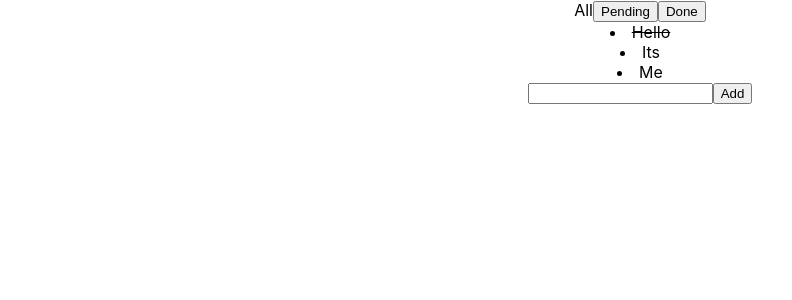
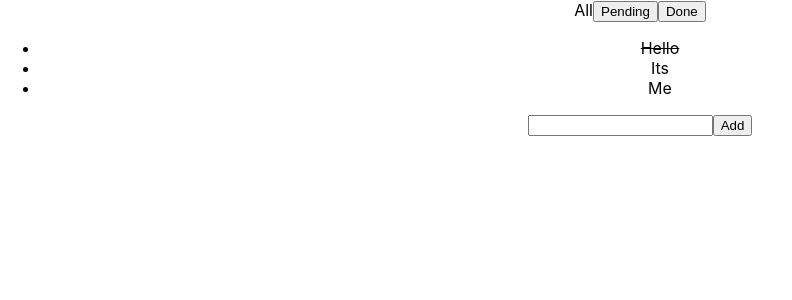
Before and after one commit to suleyma-rz/redux-example, a React (Create React App) app: page / in a window 1280 px wide. Shown: the top 300 px of the page, without its empty margins (0-792 px from the left). Built offline with nearby package versions, Linux system fonts and the light colour scheme.

Commit message:
Add propTypes to todoList component

```diff
--- a/src/components/todoApp/index.js
+++ b/src/components/todoApp/index.js
@@ -4,15 +4,15 @@ import TodoInput from '../todoInput'
 import Filters from '../filters'
 
 const dummyData=[
-    {text:'Hello', completed:true, onClick:()=>{}},
-    {text:'Its', completed:false, onClick:()=>{}},
-    {text:'Me', completed:false, onClick:()=>{}},
+    {text:'Hello', completed:true, id:0},
+    {text:'Its', completed:false, id:1},
+    {text:'Me', completed:false, id:2},
 ]
 
 const TodoApp = () => (
     <div className="todo-app-container">
         <Filters/>
-        <TodoList taskList={dummyData}/>
+        <TodoList todos={dummyData} toggleTodo={()=>{}}/>
         <TodoInput />
 
     </div>
--- a/src/components/todoItem/index.js
+++ b/src/components/todoItem/index.js
@@ -1,5 +1,11 @@
 import React from "react";
 import PropTypes from 'prop-types';
+
+export const ItemProps = PropTypes.shape({
+    id: PropTypes.number.isRequired,
+    completed: PropTypes.bool.isRequired,
+    text: PropTypes.string.isRequired
+}).isRequired
 
 const TodoItem = ({ text, onClick, completed }) => (
   <li className="todo-item" onClick={onClick}
@@ -10,10 +16,6 @@ const TodoItem = ({ text, onClick, completed }) => (
   </li>
 )
 
-TodoItem.propTypes = {
-  onClick: PropTypes.func.isRequired,
-  completed: PropTypes.bool.isRequired,
-  text: PropTypes.string.isRequired
-}
+TodoItem.propTypes =ItemProps
 
 export default TodoItem;
--- a/src/components/todoList/index.js
+++ b/src/components/todoList/index.js
@@ -1,13 +1,19 @@
 import React from "react";
-import TodoItem from "../todoItem";
+import TodoItem, { ItemProps } from "../todoItem";
+import PropTypes from 'prop-types'
 
 
-const TodoList = ({taskList}) => (
-  <div className="todo-list">
-      {taskList.map(item=>
-          <TodoItem {...item}/>
+const TodoList = ({todos, toggleTodo}) => (
+  <ul className="todo-list">
+      {todos.map(item=>
+          <TodoItem key={item.id} {...item} onClick={() => toggleTodo(item.id)}/>
       )}
-  </div>
+  </ul>
 );
 
+TodoList.propTypes = {
+  todos: PropTypes.arrayOf(ItemProps).isRequired,
+  toggleTodo: PropTypes.func.isRequired
+}
+
 export default TodoList;
```
